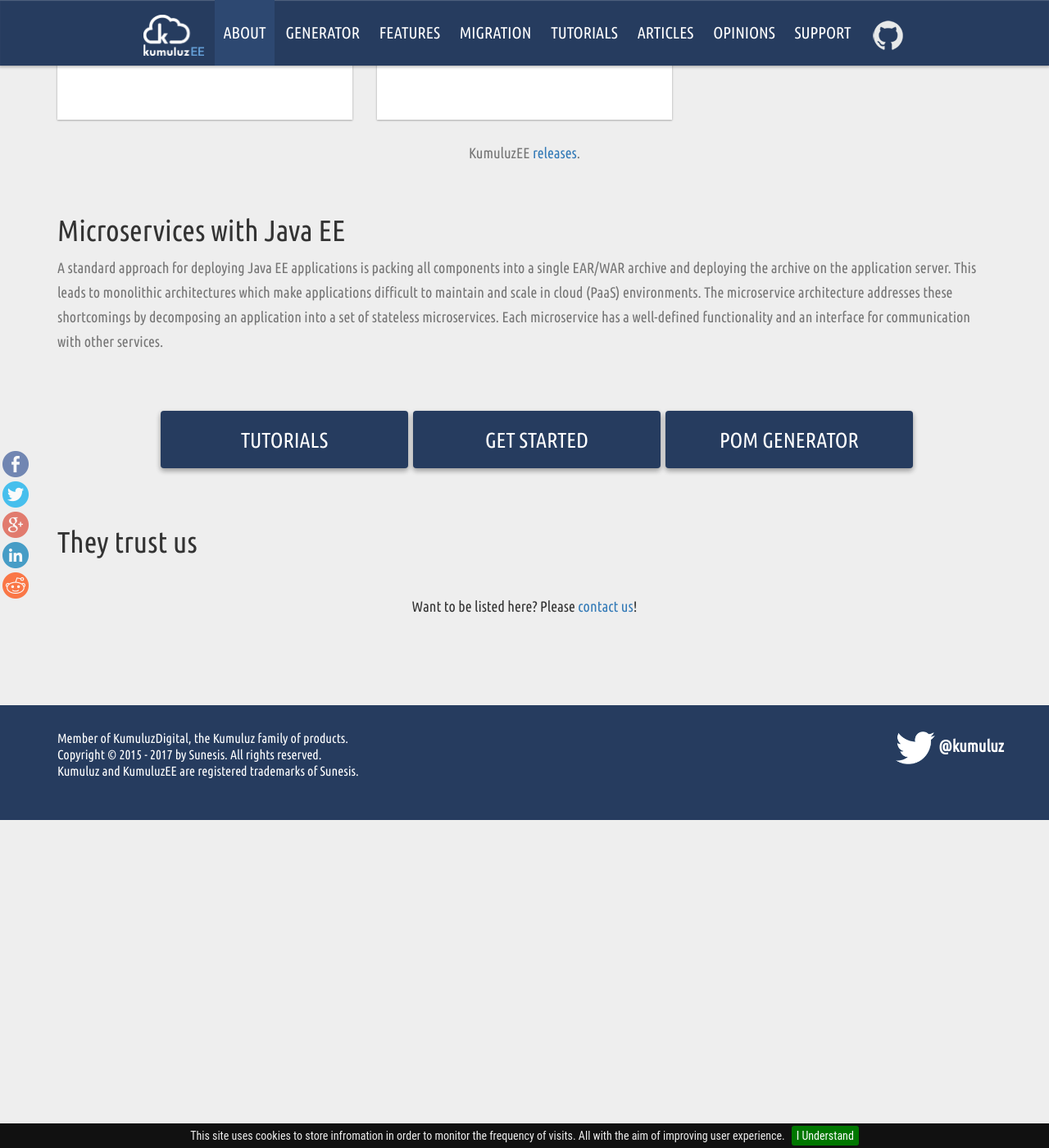
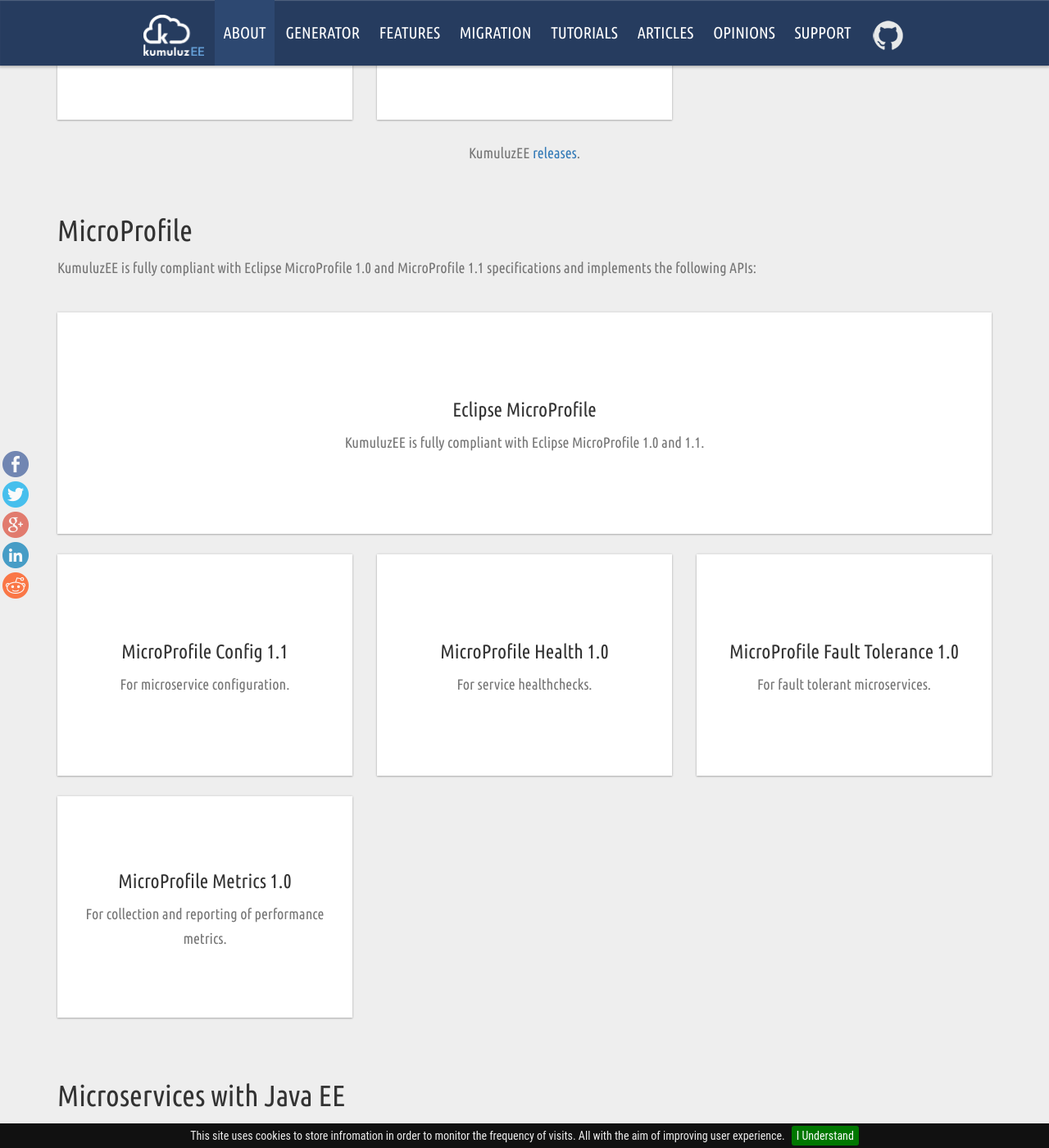
Before and after one commit to kumuluz/ee.kumuluz.com, a Jekyll site: the page built from index.html, in a window 1280 px wide and 1400 px high, scrolled down 5068 px. Shown: the whole window at 82% size. Built offline with Jekyll 4.4.1, drawn with Linux system fonts in a browser that asks for light colours; nearby versions of some CDN libraries; comment, search, counter and statistics services are not loaded.

Commit message:
generator fixes, microprofile 1.1

```diff
--- a/index.html
+++ b/index.html
@@ -241,6 +241,62 @@
                   </div>
               </div>
 
+              <div class="container">
+                  <div class="row">
+                      <div id="kumulzee-why" class="col-md-12" style="margin-top: 30px;">
+                          <h1>MicroProfile</h1>
+                          <p>
+                            KumuluzEE is fully compliant with Eclipse MicroProfile 1.0 and MicroProfile 1.1 specifications and implements the following APIs:
+                          </p>
+                      </div>
+                  </div>
+              </div>
+
+              <div class="container">
+                <div class="row structure" style="margin-top: 30px;">
+                    <div class="col-xs-12">
+                        <div class="block">
+                            <div>
+                                <h3><span>Eclipse MicroProfile</span></h3>
+                                <p>KumuluzEE is fully compliant with Eclipse MicroProfile 1.0 and 1.1.</p>
+                            </div>
+                        </div>
+                    </div>
+                    <div class="col-xs-12 col-sm-6 col-md-6 col-lg-4">
+                        <div class="block">
+                            <div>
+                                <h3><a href="https://github.com/kumuluz/kumuluzee-config-mp" target="_blank"><span>MicroProfile Config 1.1</span></a></h3>
+                                <p><span>For microservice configuration.</span></p>
+                            </div>
+                        </div>
+                    </div>
+                    <div class="col-xs-12 col-sm-6 col-md-6 col-lg-4">
+                        <div class="block">
+                            <div>
+                                <h3><a href="https://github.com/kumuluz/kumuluzee-health" target="_blank"><span>MicroProfile Health 1.0</span></a></h3>
+                                <p><span>For service healthchecks.</span></p>
+                            </div>
+                        </div>
+                    </div>
+                    <div class="col-xs-12 col-sm-6 col-md-6 col-lg-4">
+                        <div class="block">
+                            <div>
+                                <h3><a href="https://github.com/kumuluz/kumuluzee-fault-tolerance" target="_blank"><span>MicroProfile Fault Tolerance 1.0</span></a></h3>
+                                <p><span>For fault tolerant microservices.</span></p>
+                            </div>
+                        </div>
+                    </div>
+                    <div class="col-xs-12 col-sm-6 col-md-6 col-lg-4">
+                        <div class="block">
+                            <div>
+                                <h3><a href="https://github.com/kumuluz/kumuluzee-metrics" target="_blank"><span>MicroProfile Metrics 1.0</span></a></h3>
+                                <p><span>For collection and reporting of performance metrics.</span></p>
+                            </div>
+                        </div>
+                    </div>
+                </div>
+            </div>
+
 
               <div class="container">
                   <div class="row">
```
Also changed, not shown: generator/index.html (+8 -4 lines).
